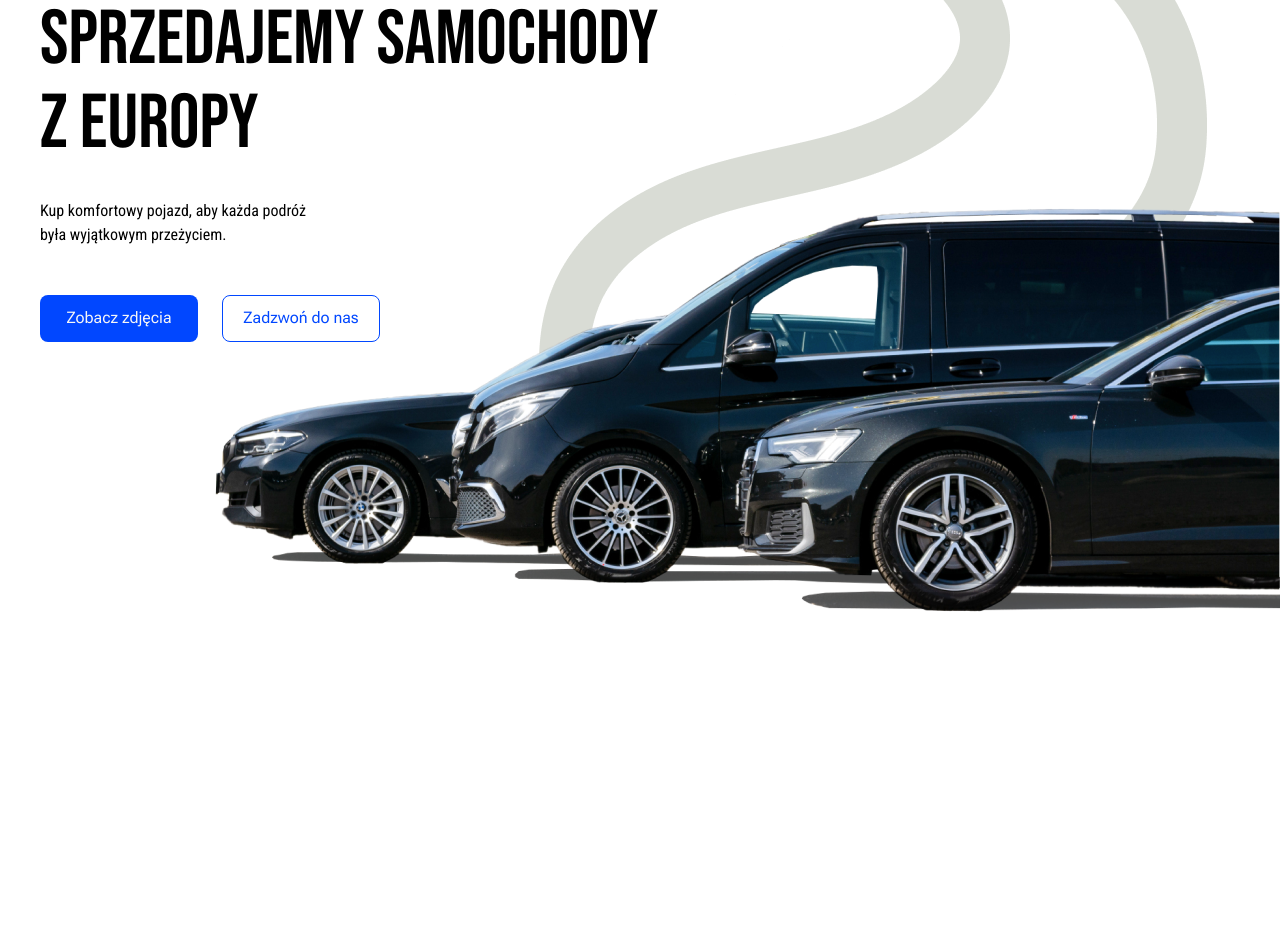
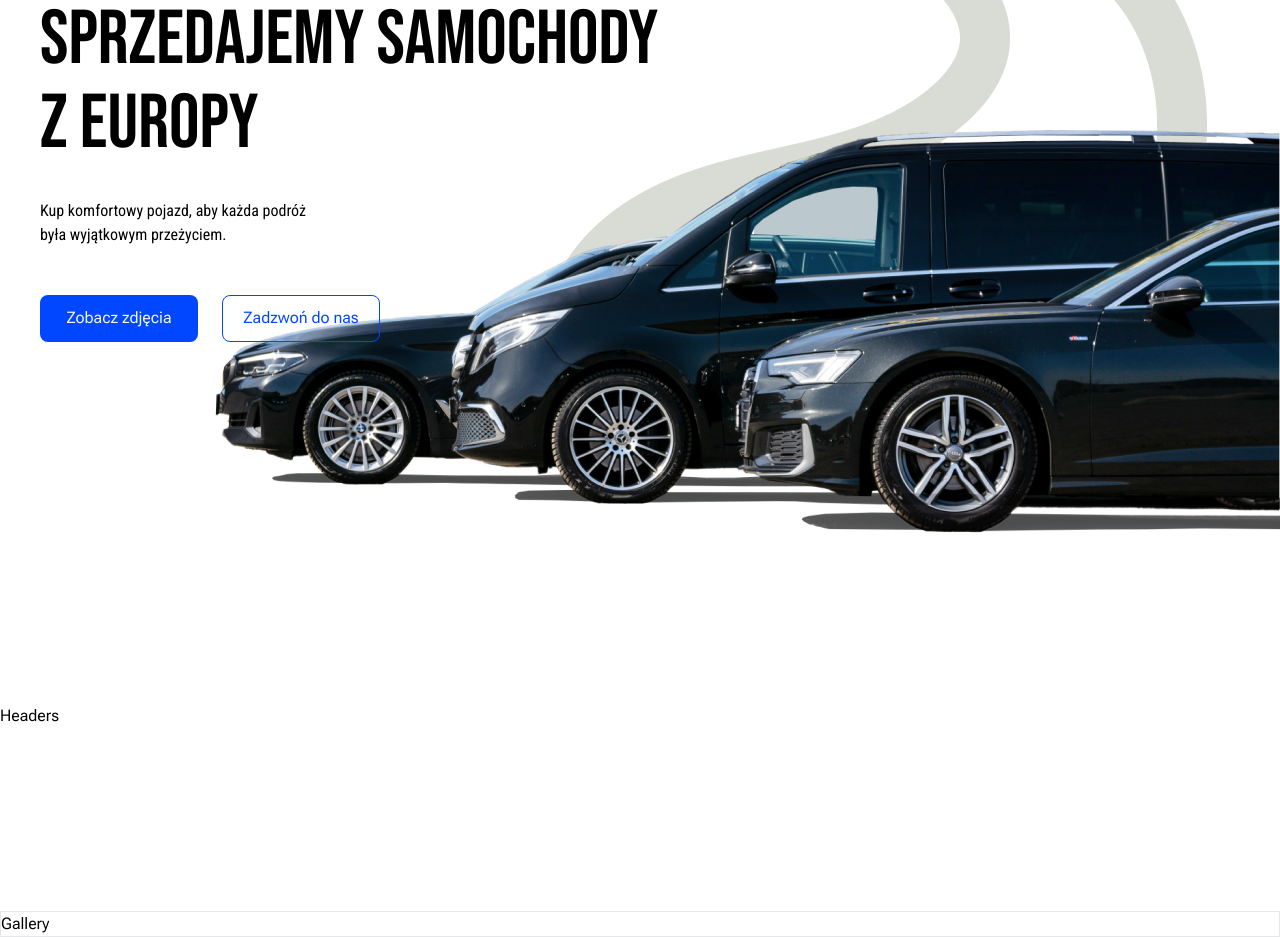
Before and after one commit to Satorki/proj-adsitePro-CarsSpot, a Next.js app: page / in a window 1280 px wide. Shown: the part 200-1137 px from the top of the page. Before the commit the page ends 813 px from the top, so only its background shows below. Built offline with nearby package versions, Linux system fonts and the light colour scheme.

Commit message:
created a square in car window of hero section

```diff
--- a/app/page.tsx
+++ b/app/page.tsx
@@ -4,9 +4,9 @@ import Image from "next/image";
 
 export default function Home() {
   return (
-    <main>
+    <div>
       <Hero />
       <Gallery />
-    </main>
+    </div>
   );
 }
--- /dev/null
+++ b/components/atoms/Square.tsx
@@ -0,0 +1,9 @@
+import React from "react";
+
+const Square = () => {
+  return (
+    <div className="-z-10 absolute top-[382px] right-[370px] w-[156px] h-[85px] bg-[#1F4D60] bg-opacity-30"></div>
+  );
+};
+
+export default Square;
--- /dev/null
+++ b/components/molecules/Headers.tsx
@@ -0,0 +1,9 @@
+import React from 'react'
+
+const Headers = () => {
+  return (
+    <div className='h-[207px]'>Headers</div>
+  )
+}
+
+export default Headers
--- a/components/molecules/HeroText.tsx
+++ b/components/molecules/HeroText.tsx
@@ -3,7 +3,7 @@ import Button from "../atoms/ButtonBlue";
 
 const HeroText = () => {
   return (
-    <div className="flex flex-col mt-[120px] max-w-[1200px] mx-auto gap-12">
+    <div className="flex flex-col pt-[120px] pb-[362px] max-w-[1200px] mx-auto gap-12">
       <div>
         <h1 className="text-[76.29px] font-bebasNeue font-normal leading-[83.92px]">
           SPRZEDAJEMY SAMOCHODY <br /> Z EUROPY
--- a/components/molecules/Navbar.tsx
+++ b/components/molecules/Navbar.tsx
@@ -7,7 +7,7 @@ const Navbar = () => {
   const navList = ["Galeria zdjęć", "FaQ"];
 
   return (
-    <div className="h-[79px] py-[16px]">
+    <div className="h-[79px] py-4">
       <div className="flex items-center max-w-[1200px] h-[47px] mx-auto justify-between">
         <Logo />
         <nav>
--- a/containers/home-page/Gallery.tsx
+++ b/containers/home-page/Gallery.tsx
@@ -1,9 +1,13 @@
-import React from 'react'
+import Headers from "@/components/molecules/Headers";
+import React from "react";
 
 const Gallery = () => {
   return (
-    <div></div>
-  )
-}
+    <div>
+      <Headers />
+      <div className="h-[2118px] border ">Gallery</div>
+    </div>
+  );
+};
 
-export default Gallery
+export default Gallery;
--- a/containers/home-page/Hero.tsx
+++ b/containers/home-page/Hero.tsx
@@ -4,11 +4,11 @@ import React from "react";
 import HeroImage from "../../public/images/hero-cars.png";
 import ShadowImge from "../../public/images/hero-shadow.png";
 import PatterImage from "../../public/images/hero-pattern.png";
+import Square from "@/components/atoms/Square";
 
 const Hero = () => {
   return (
-    <>
-      <HeroText />
+    <div className="h-[1000px]">
       <Image
         src={PatterImage}
         alt="pattern image"
@@ -20,29 +20,35 @@ const Hero = () => {
           objectFit: "cover",
         }}
       />
+      <div className="relative">
+        <Square />
+        <HeroText />
         <Image
           src={HeroImage}
           alt="hero image"
+          width={1065}
+          height={406}
           style={{
             position: "absolute",
-            objectFit: "cover",
             zIndex: -1,
             right: 0,
-            top: 407,
+            top: 328,
           }}
         />
         <Image
           src={ShadowImge}
           alt="shadow image"
+          width={1064}
+          height={405}
           style={{
             position: "absolute",
-            objectFit: "cover",
             zIndex: -1,
             right: 0,
-            top: 407,
+            top: 328,
           }}
         />
-    </>
+      </div>
+    </div>
   );
 };
 
```
Also changed, not shown: 1 other file (tests, documents, lock files or other folders).
